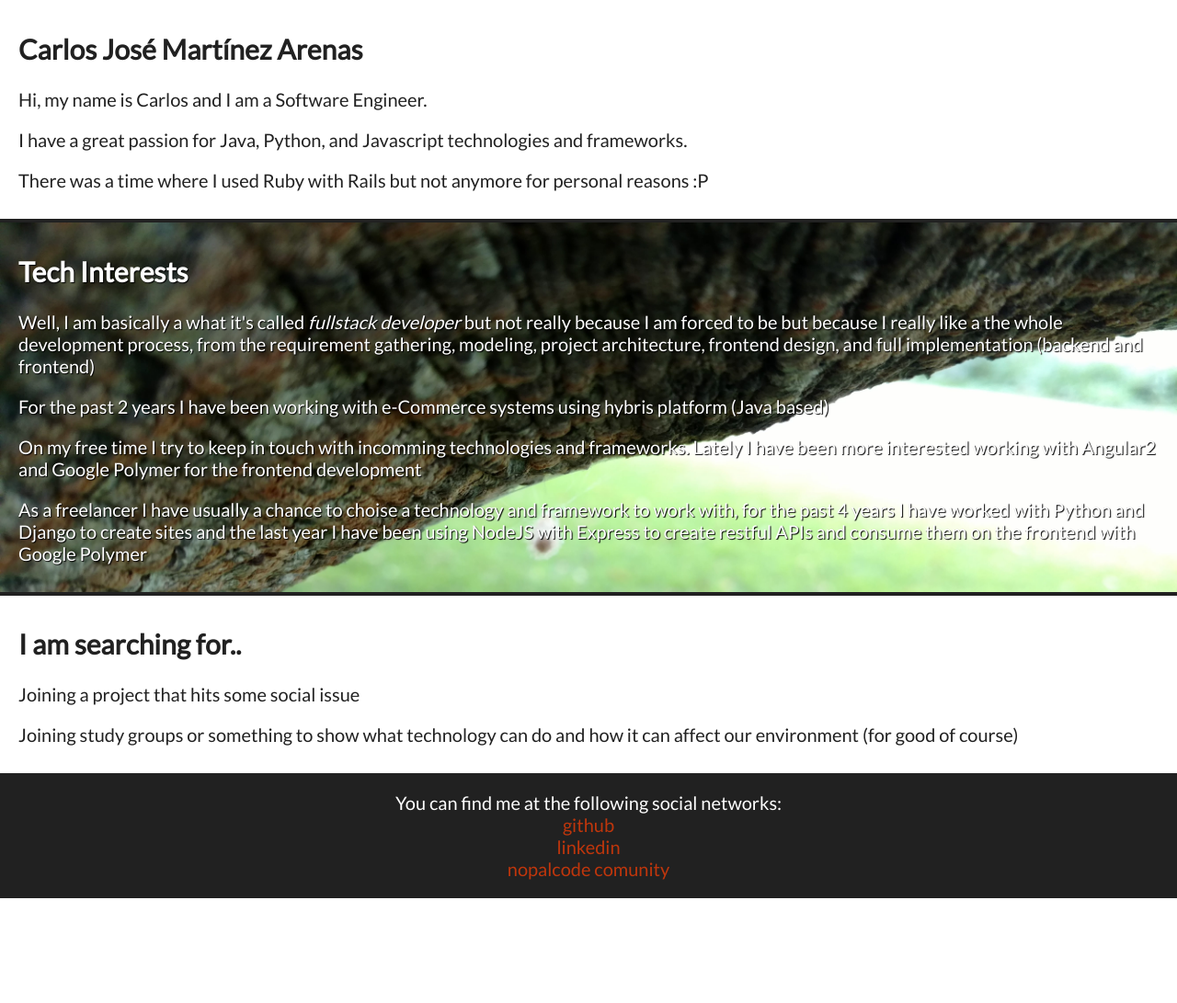
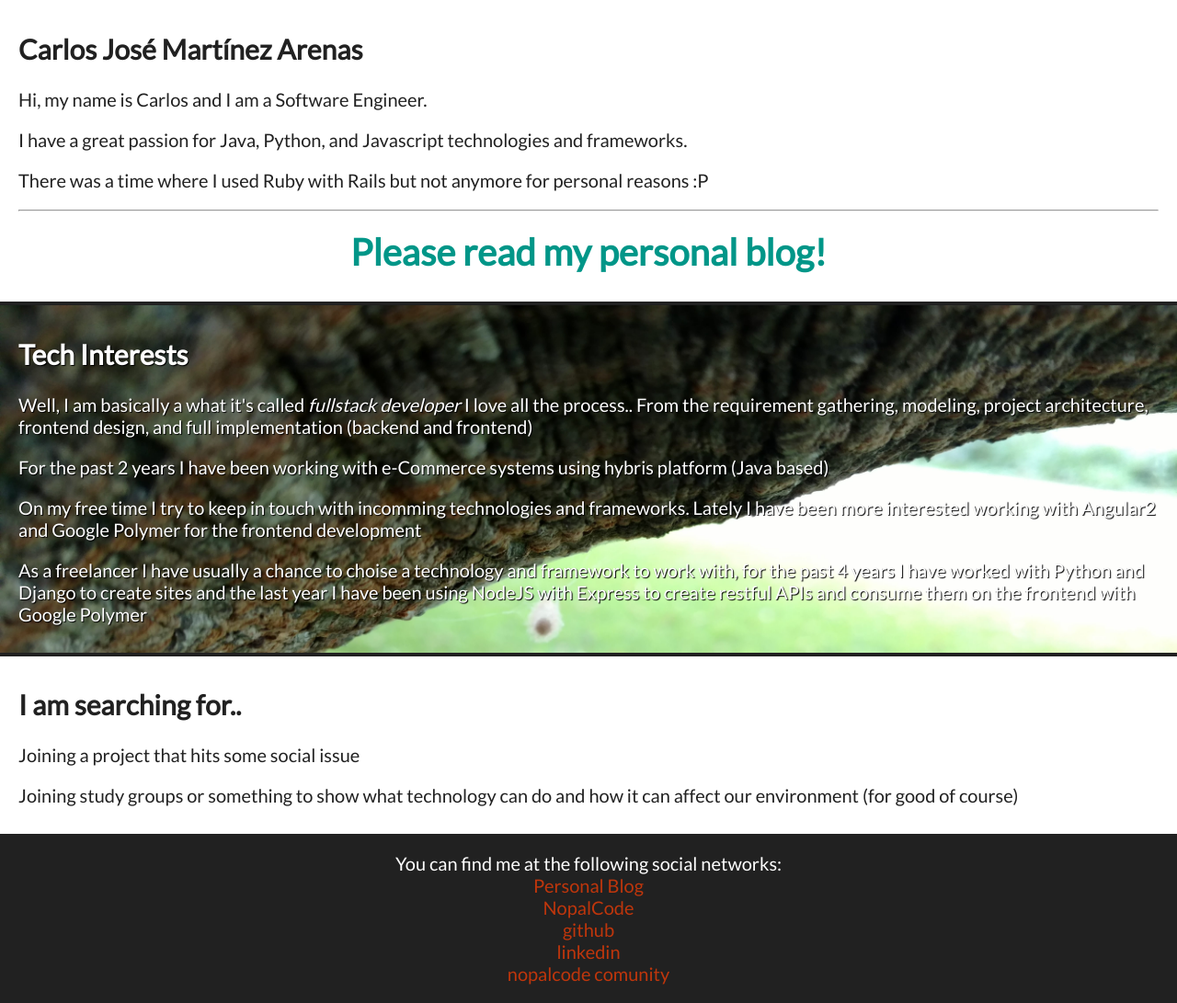
Before and after one commit to carlosJoseloMtz/carlosJoseloMtz.github.io, a plain HTML site: page index.html in a window 1280 px wide. Shown: the whole page at 92% size. Before the commit the page ends 977 px from the top, so only its background shows below. Drawn offline with Linux system fonts and the light colour scheme.

Commit message:
Added blog reference, fixed typos

```diff
--- a/dist/css/master.css
+++ b/dist/css/master.css
@@ -33,3 +33,19 @@ footer a {
   color: white;
   text-shadow: 1px 1px 1px black;
 }
+
+.personal-blog {
+  font-weight: bold;
+  text-align: center;
+}
+
+.personal-blog a {
+  color: #009688;
+  font-size: 2em;
+  text-decoration: none;
+}
+
+.personal-blog a:hover {
+  color: #4DB6AC;
+  font-size: 2.1em;
+}
--- a/index.html
+++ b/index.html
@@ -20,12 +20,15 @@
     <p>
       There was a time where I used Ruby with Rails but not anymore for personal reasons :P
     </p>
+    <hr>
+    <p class="personal-blog">
+      <a href="http://blog-nopalcode.rhcloud.com/">Please read my personal blog!</a>
+    </p>
   </section>
   <section id="interests">
     <h2>Tech Interests</h2>
     <p>
-      Well, I am basically a what it's called <i>fullstack developer</i> but not really because I
-      am forced to be but because I really like a the whole development process, from the requirement
+      Well, I am basically a what it's called <i>fullstack developer</i> I love all the process.. From the requirement
       gathering, modeling, project architecture, frontend design, and full implementation (backend and frontend)
     </p>
     <p>
@@ -53,6 +56,10 @@
   <footer>
     You can find me at the following social networks:
     <br>
+    <a href="http://blog-nopalcode.rhcloud.com/">Personal Blog</a>
+    <br>
+    <a href="http://hello-nopalcode.rhcloud.com/">NopalCode</a>
+    <br>
     <a href="https://github.com/carlosJoseloMtz">github</a>
     <br>
     <a href="https://mx.linkedin.com/in/carlos-jose-martinez-arenas-aba30980">linkedin</a>
```
